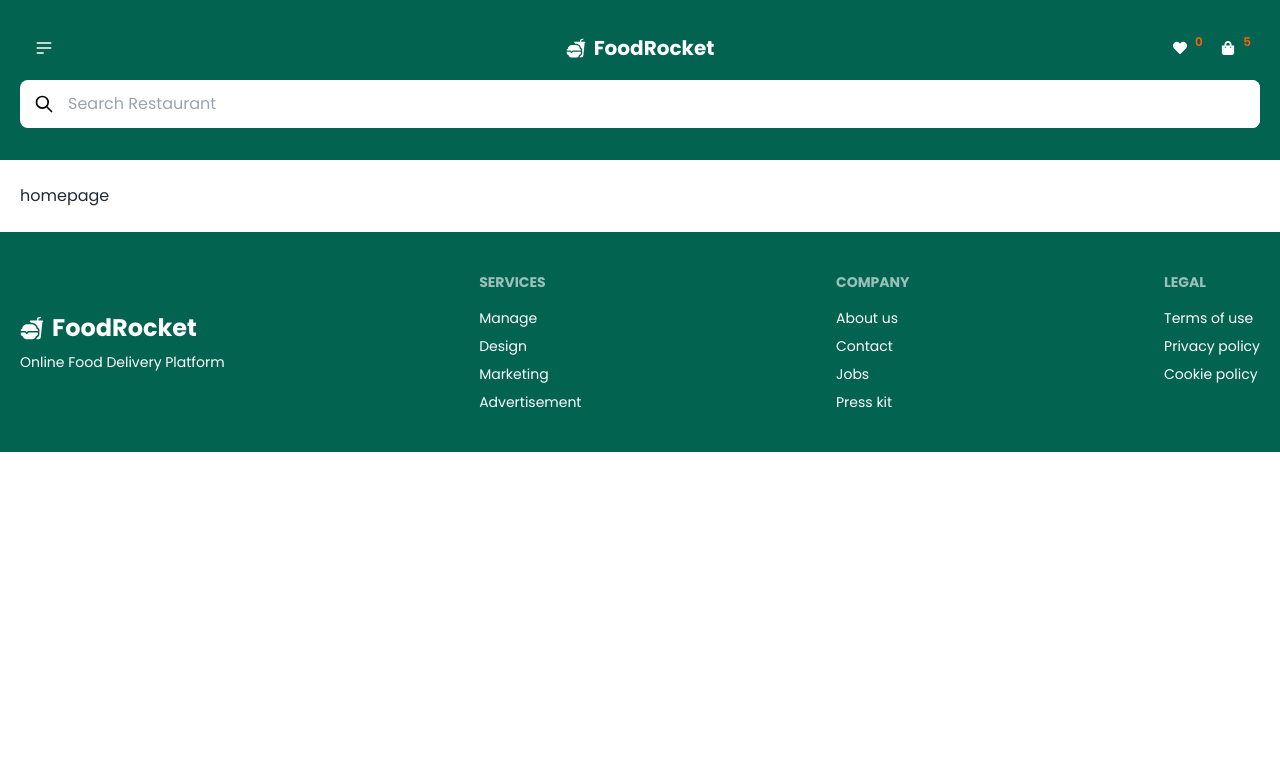
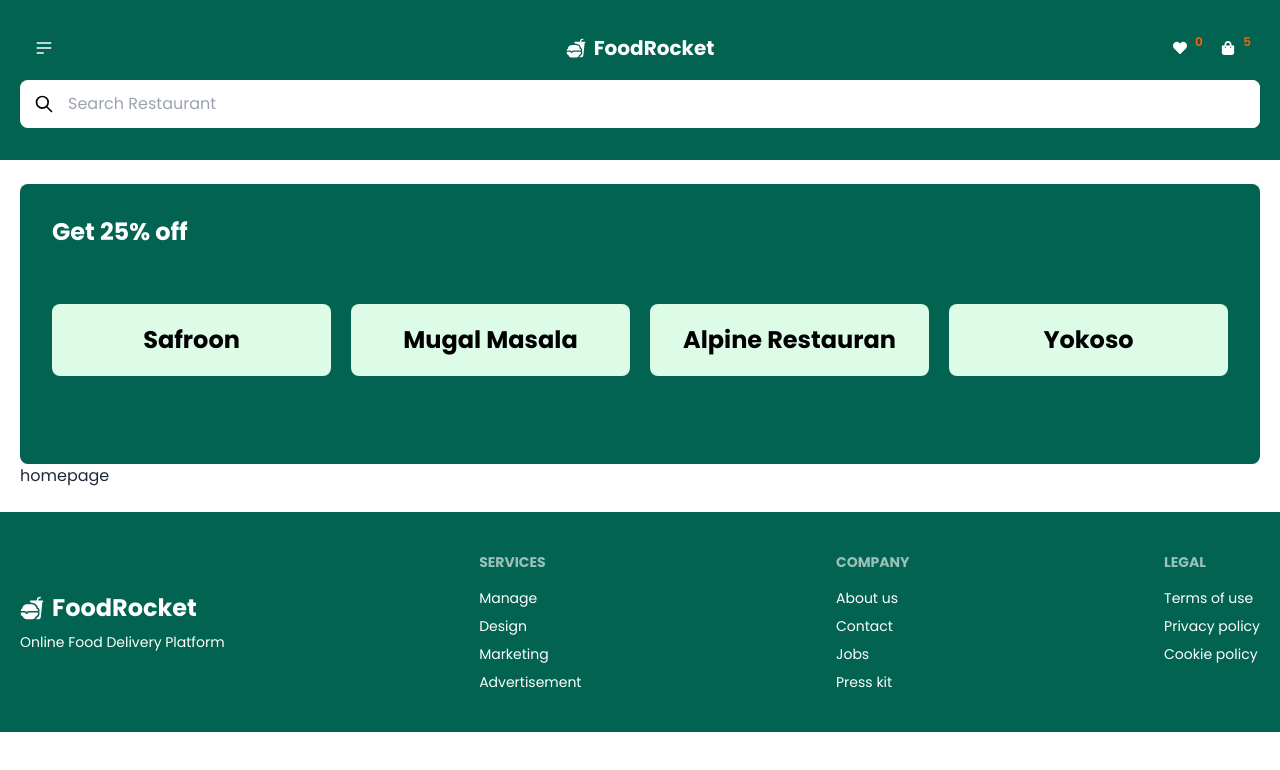
Before and after one commit to abduseu/foodrocket-client, a React (Vite) app: page / in a window 1280 px wide. Shown: the top 770 px of the page. Built offline with nearby package versions, Linux system fonts and the light colour scheme.

Commit message:
offers created

```diff
--- /dev/null
+++ b/src/components/Offers.jsx
@@ -0,0 +1,29 @@
+const Offers = () => {
+    return (
+        <div className="text-black text-2xl font-bold">
+            <div className="bg-prim p-8 rounded-lg">
+            <h1 className="text">Get 25% off</h1>
+                <div className="my-14 gap-5 grid grid-cols-2 md:grid-cols-4 lg:grid-cols-4 w-full">
+                    <div className="p-5 bg-green-100 rounded-lg flex flex-col justify-center items-center">
+
+                        Safroon
+                    </div>
+                    <div className="p-5 bg-green-100 rounded-lg flex flex-col justify-center items-center">
+
+                        Mugal Masala
+                    </div>
+                    <div className="p-5 bg-green-100 rounded-lg flex flex-col justify-center items-center">
+
+                        Alpine Restauran
+                    </div>
+                    <div className="p-5 bg-green-100 rounded-lg flex flex-col justify-center items-center">
+
+                        Yokoso
+                    </div>
+                </div>
+            </div>
+        </div>
+    );
+};
+
+export default Offers;
--- a/src/pages/HomePage.jsx
+++ b/src/pages/HomePage.jsx
@@ -1,6 +1,9 @@
+import Offers from "../components/Offers";
+
 const HomePage = () => {
     return (
         <div>
+            <Offers />
             homepage
         </div>
     );
```
